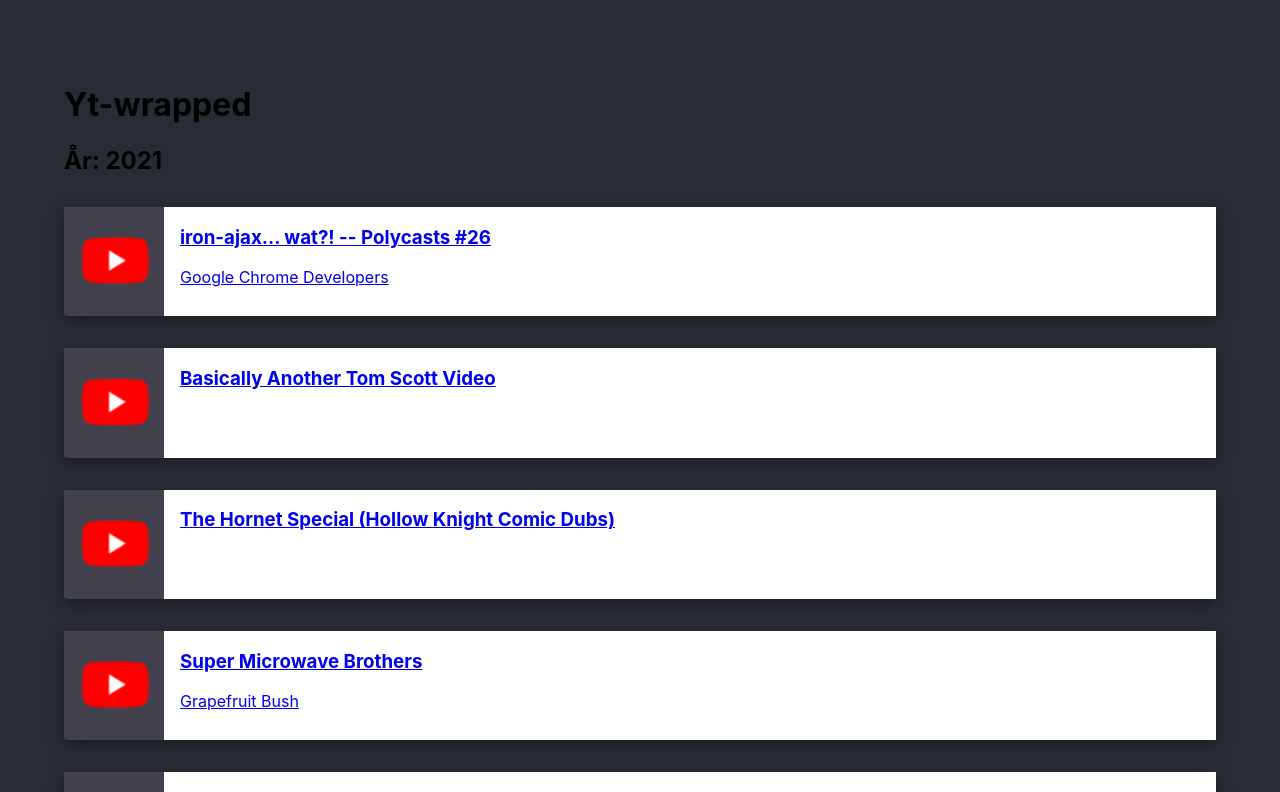
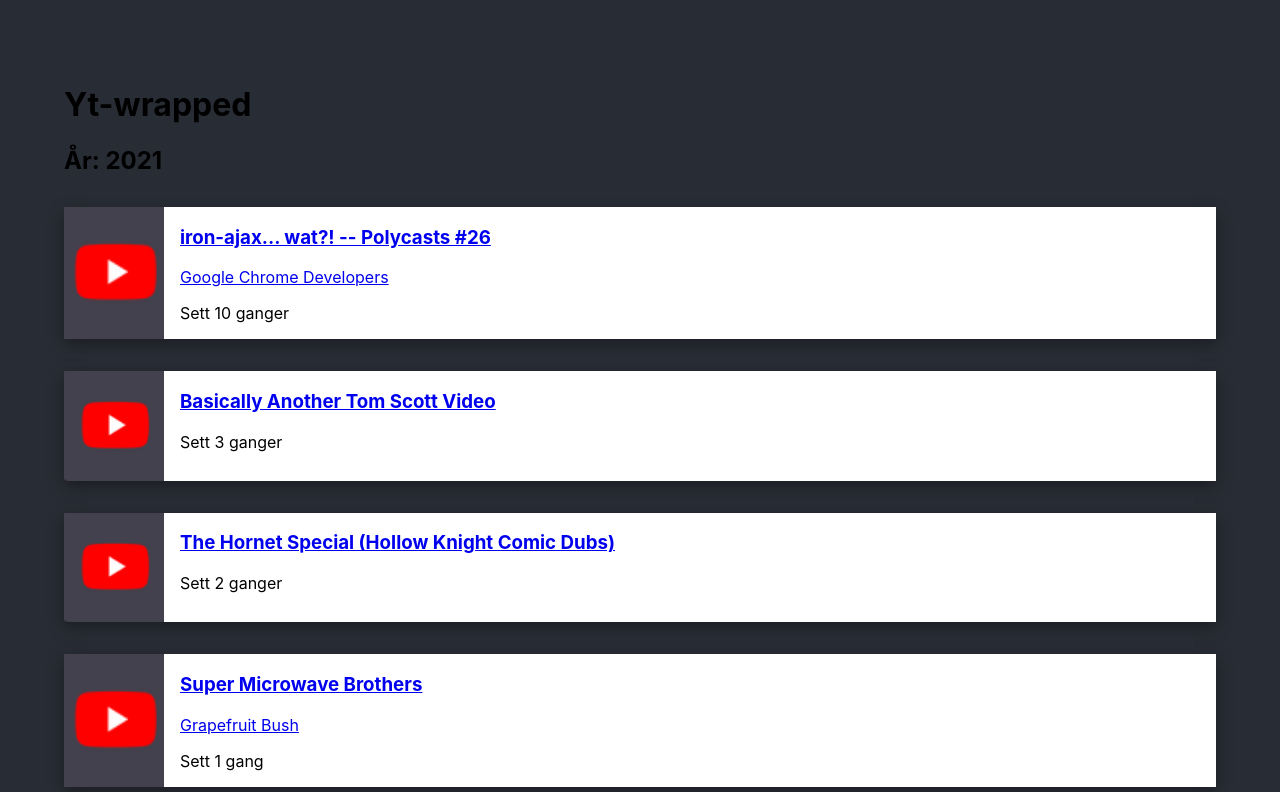
Before and after one commit to paalss/youtube-wrapped, a React (Create React App) app: page / in a window 1280 px wide. Shown: the top 792 px of the page. Built offline with nearby package versions, Linux system fonts and the light colour scheme.

Commit message:
la til 'sett antall ganger'-tekst

```diff
--- a/src/App.js
+++ b/src/App.js
@@ -1,6 +1,6 @@
 import "./App.css";
 // import data from "./youtube-data/watch-history.json";
-import testdata from "./youtube-data/testdata.json";
+import data from "./youtube-data/testdata.json";
 
 import { useState } from "react";
 
@@ -54,13 +54,13 @@ const calculatePopularity = (data) => {
     }
   });
   // sorter med mest sett video øverst
-  newArray.sort((a, b) => a.watchAmount > b.watchAmount ? -1 : 1);
-  return newArray
+  newArray.sort((a, b) => (a.watchAmount > b.watchAmount ? -1 : 1));
+  return newArray;
 };
 
 function App() {
   const year = "2021";
-  const thisYearData = filterByYear(testdata, year);
+  const thisYearData = filterByYear(data, year);
 
   const thisYearDataWatchTimes = calculatePopularity(thisYearData);
 
@@ -91,6 +91,9 @@ function App() {
                   <a href={s.url}>{s.name}</a>
                 </p>
               ))}
+              <p>
+                Sett {e.watchAmount} {e.watchAmount === 1 ? "gang" : "ganger"}
+              </p>
             </div>
           </li>
         ))}
```
